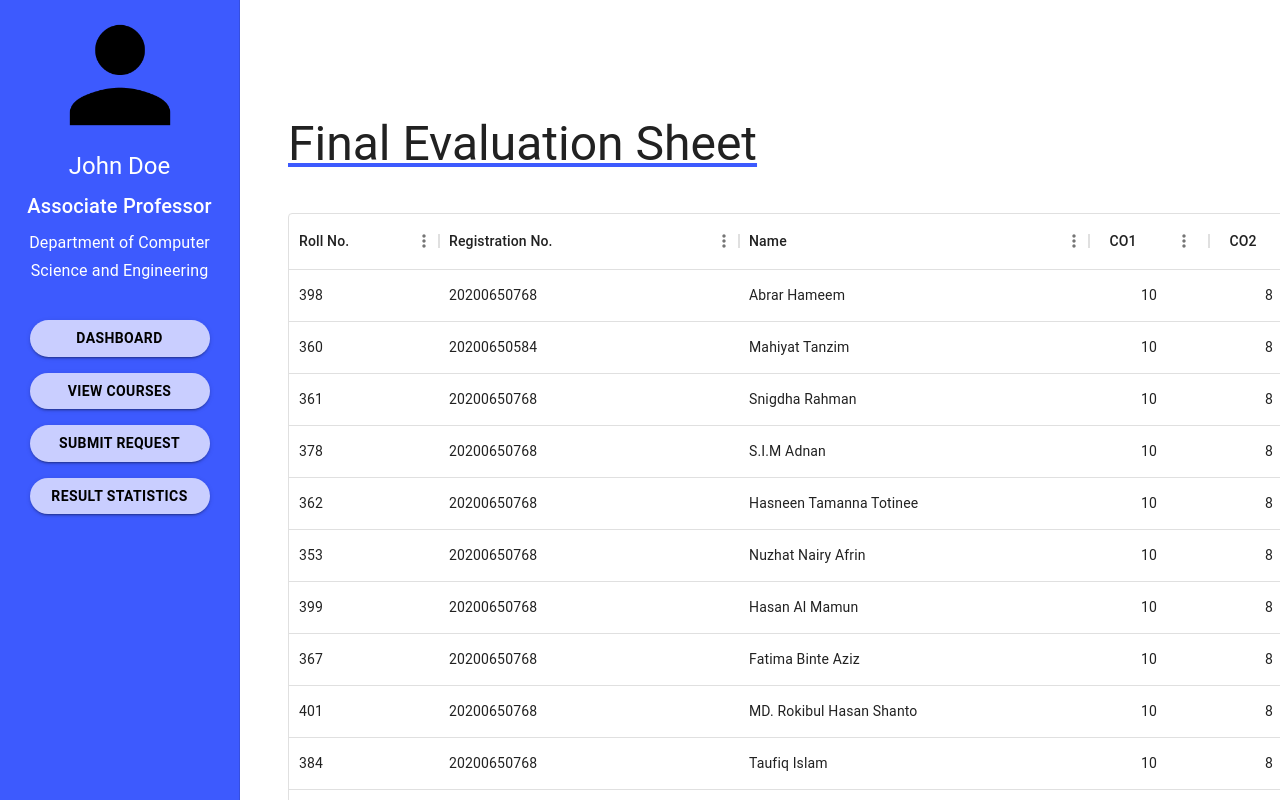
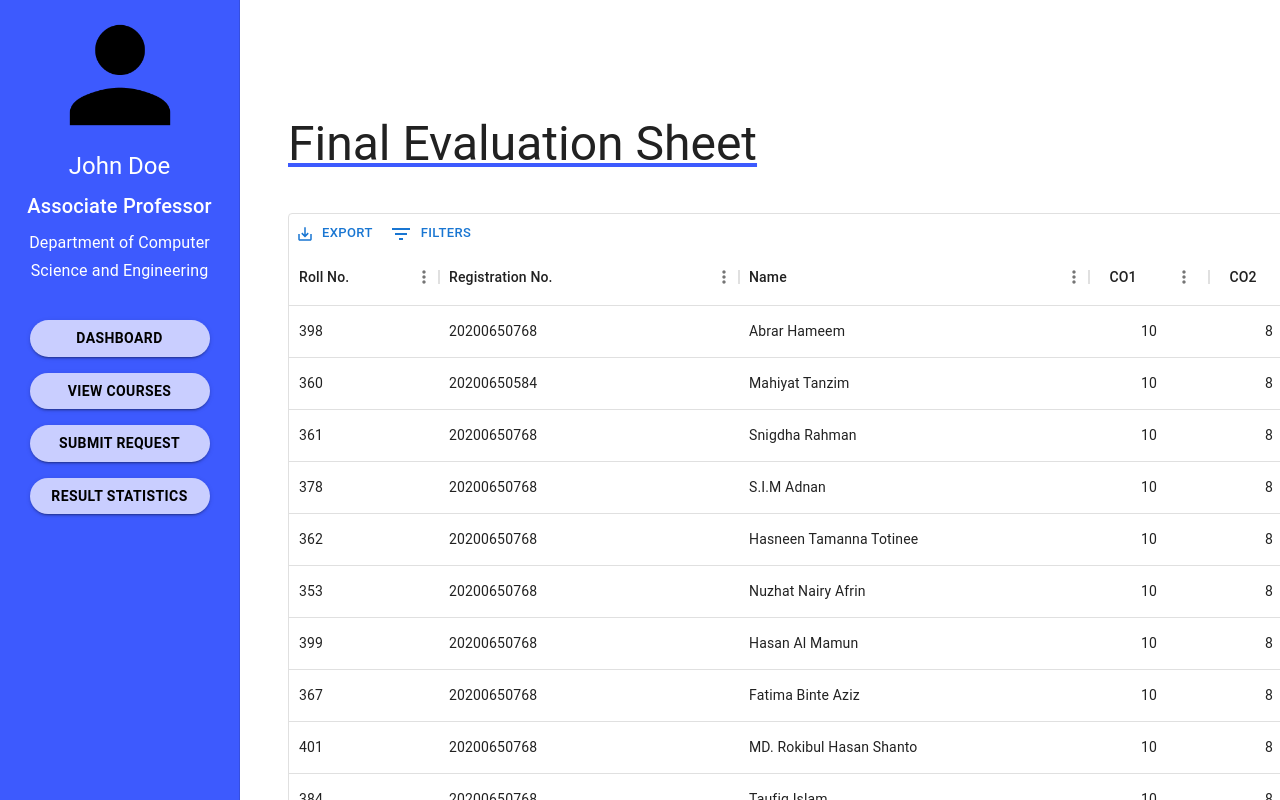
Before and after one commit to Mahiyat/obe-project-backup, a React (Create React App) app in the folder obe-project/: page /final-evaluation-sheet in a window 1280 px wide. Shown: the top 800 px of the page. Built offline with nearby package versions, Linux system fonts and the light colour scheme.

Commit message:
Add Toolbar in DataGrid

```diff
--- /dev/null
+++ b/obe-project/src/COMPONENTS/CustomToolBar.jsx
@@ -0,0 +1,11 @@
+import { GridToolbarContainer, GridToolbarExport, GridToolbarFilterButton } from '@mui/x-data-grid'
+import React from 'react'
+
+export default function CustomToolBar() {
+  return (
+    <GridToolbarContainer>
+      <GridToolbarExport />
+      <GridToolbarFilterButton />
+    </GridToolbarContainer>
+  )
+}
--- a/obe-project/src/COMPONENTS/FinalEvaluationSheet.jsx
+++ b/obe-project/src/COMPONENTS/FinalEvaluationSheet.jsx
@@ -2,6 +2,7 @@ import React from "react";
 import { Box, Button, Typography } from "@mui/material";
 import { DataGrid } from "@mui/x-data-grid";
 import { useNavigate } from "react-router-dom";
+import CustomToolBar from "./CustomToolBar";
 
 const columns = [
   { field: "id", headerName: "Roll No.", width: 150 },
@@ -199,6 +200,7 @@ export default function FinalEvaluationSheet() {
         <DataGrid
           rows={rows}
           columns={columns}
+          slots={{ toolbar: CustomToolBar, }}
           initialState={{
             pagination: {
               paginationModel: { page: 0, pageSize: 80 },
--- a/obe-project/src/COMPONENTS/TutorialMarkSheet.jsx
+++ b/obe-project/src/COMPONENTS/TutorialMarkSheet.jsx
@@ -2,6 +2,8 @@ import { Box, Button, Typography } from "@mui/material";
 import React from "react";
 import { DataGrid } from "@mui/x-data-grid";
 import { useLocation, useNavigate } from "react-router-dom";
+
+import CustomToolBar from "./CustomToolBar";
 
 const columns = [
   {
@@ -22,6 +24,7 @@ const columns = [
   {
     field: "marks",
     headerName: "Marks Obtained",
+    type: "number",
     align: "center",
     headerAlign: "center",
     width: 150,
@@ -88,7 +91,7 @@ export default function TutorialMarkSheet() {
             },
           }}
           pageSizeOptions={[100]}
-          // checkboxSelection
+          slots={{ toolbar: CustomToolBar }}
           disableRowSelectionOnClick
         />
       </Box>
@@ -103,10 +106,7 @@ export default function TutorialMarkSheet() {
           gap: "16px",
         }}
       >
-        <Button
-          variant="contained"
-          onClick={() => navigate(-1)}
-        >
+        <Button variant="contained" onClick={() => navigate(-1)}>
           Back
         </Button>
         <Button
```
